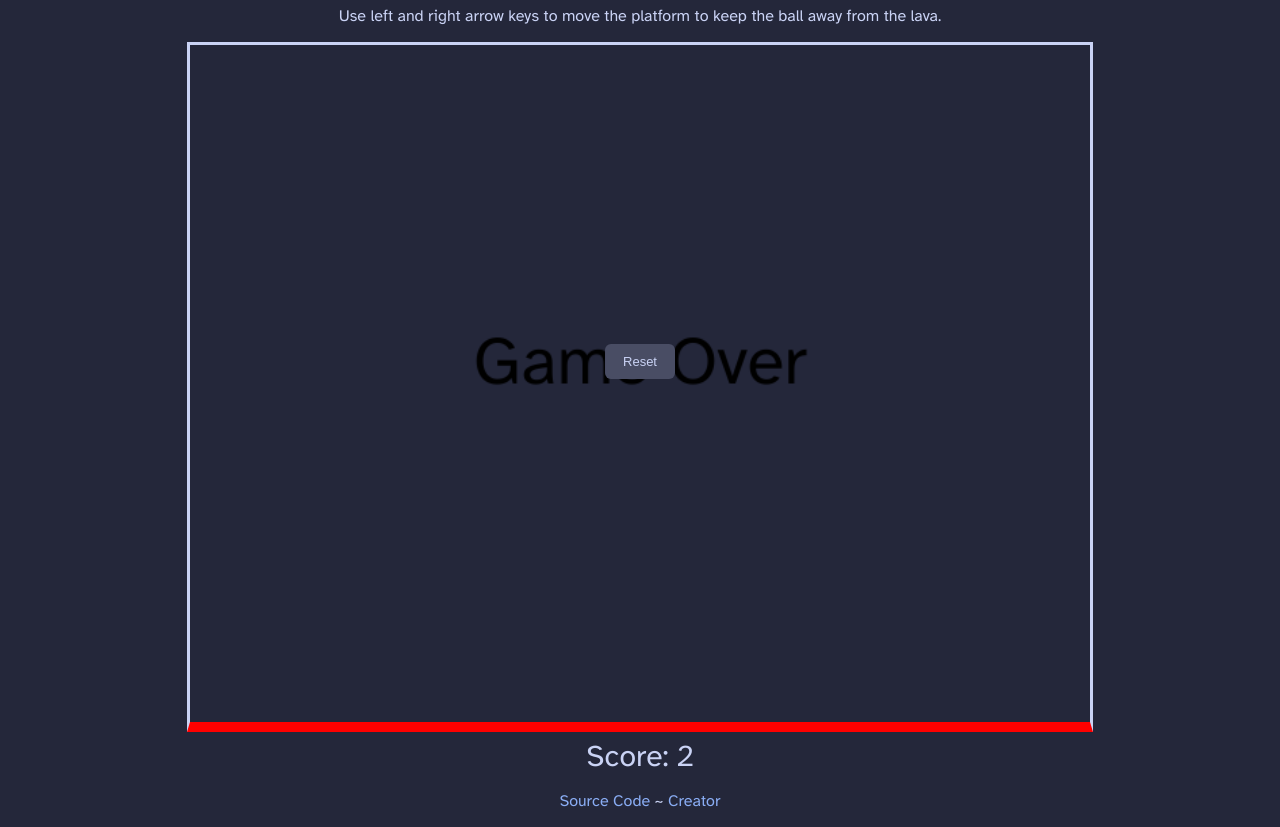
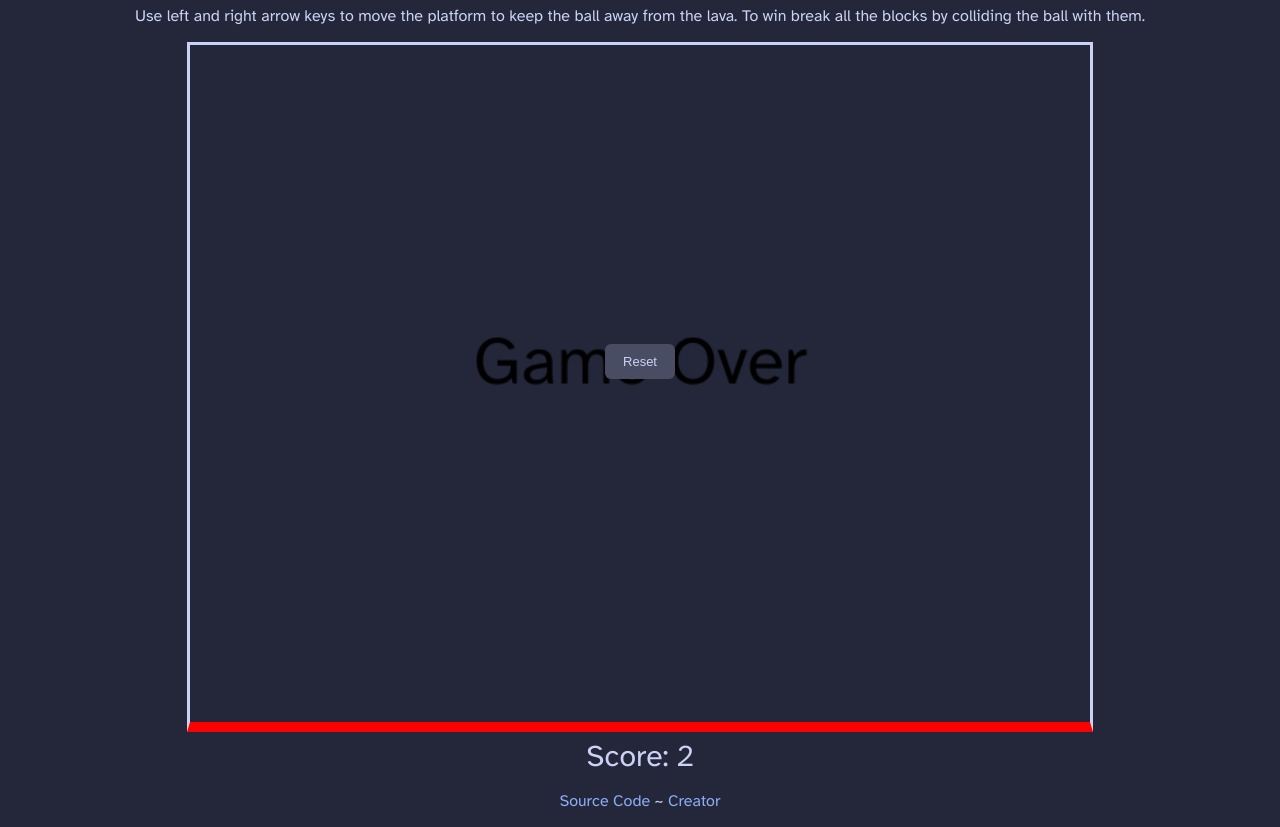
Before and after one commit to Atmois/blockBreaker, a website: page index.html in a window 1280 px wide. Shown: the part 76-903 px from the top of the page. Drawn offline with Linux system fonts and the light colour scheme.

Commit message:
Change text

```diff
--- a/index.html
+++ b/index.html
@@ -11,7 +11,7 @@
 
 <body class="dark-mode">
     <h1>Block Breaker</h1>
-    <p>Use left and right arrow keys to move the platform to keep the ball away from the lava.</p>
+    <p>Use left and right arrow keys to move the platform to keep the ball away from the lava. To win break all the blocks by colliding the ball with them.</p>
     <canvas id="blockBreaker"></canvas>
     <div id="scoreTxt">Score: 0</div>
     <p><a href="https://git.gay/Atmois/blockBreaker" target="_blank">Source Code</a> ~ <a href="https://atmois.com" target="_blank">Creator</a></p>
```
